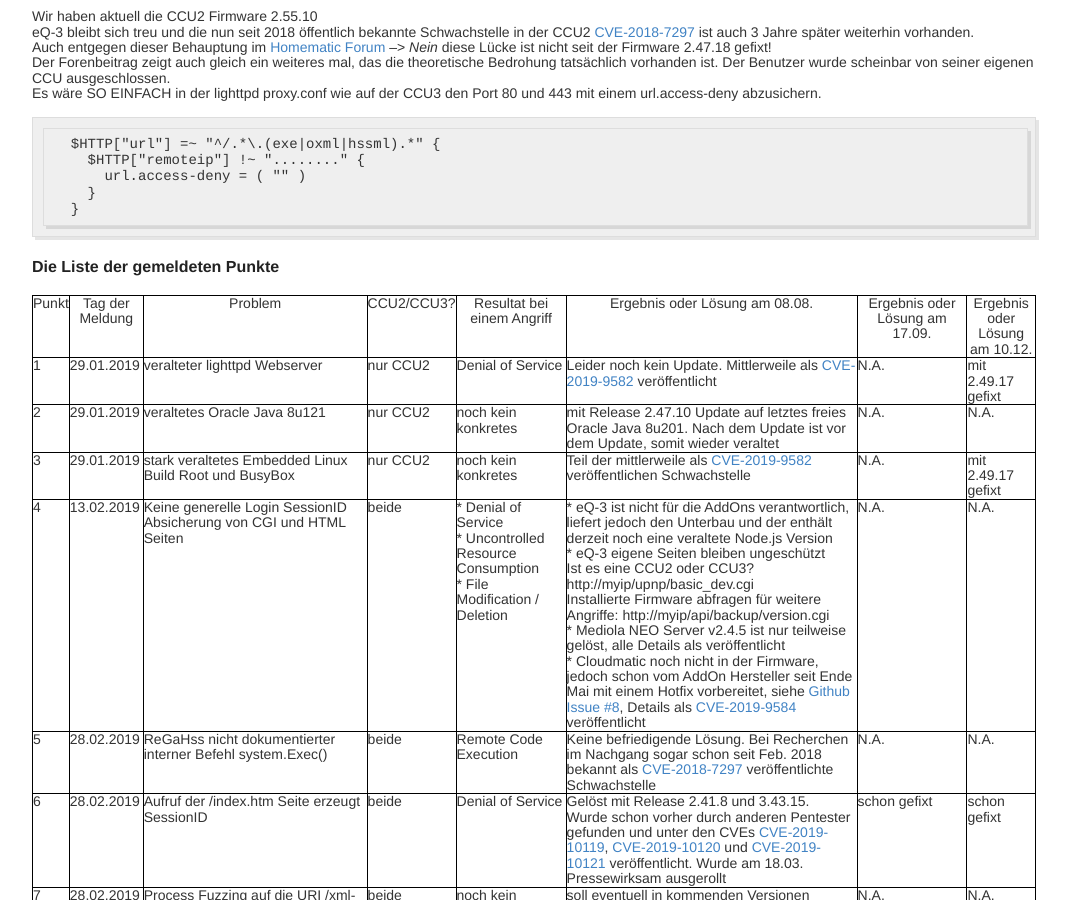
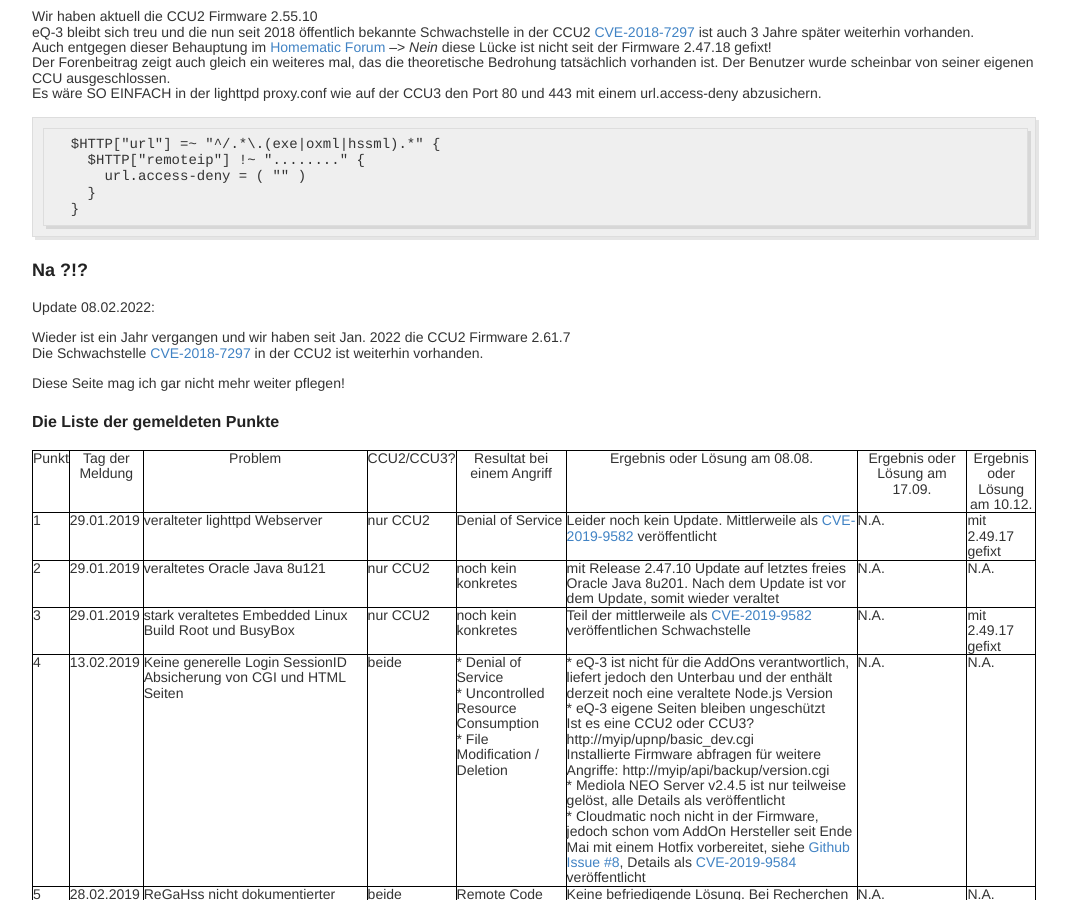
Before and after one commit to psytester/psytester.github.io, a Jekyll site: the page built from _posts/hacking_and_pentests/2019-07-09-eQ-3_Sicherheitsbewusstsein_zur_Homematic_CCU.md, in a window 1280 px wide and 900 px high, scrolled down 2598 px. Shown: the whole window, without its empty margins (106-1176 px from the left). Built offline with Jekyll 4.4.1, drawn with Linux system fonts in a browser that asks for light colours; some of the changed text lies outside the part shown.

Commit message:
Update 2019-07-09-eQ-3_Sicherheitsbewusstsein_zur_Homematic_CCU.md

````diff
--- a/_posts/hacking_and_pentests/2019-07-09-eQ-3_Sicherheitsbewusstsein_zur_Homematic_CCU.md
+++ b/_posts/hacking_and_pentests/2019-07-09-eQ-3_Sicherheitsbewusstsein_zur_Homematic_CCU.md
@@ -1,7 +1,7 @@
 ---
 layout: post
 title:  "(kein) echtes Sicherheitsbewusstsein von eQ-3 zu Homematic CCU Sicherheitslücken?"
-date:   2021-02-09 21:45:00
+date:   2022-02-08 21:30:00 MET
 author: 'psytester'
 ---
 
@@ -130,7 +130,13 @@
   }
 ```
 
+# Na ?!?
+Update 08.02.2022:<br>
 
+Wieder ist ein Jahr vergangen und wir haben seit Jan. 2022 die CCU2 Firmware 2.61.7<br>
+Die Schwachstelle [CVE-2018-7297](https://atomic111.github.io/article/homematic-ccu2-remote-code-execution) in der CCU2 ist weiterhin vorhanden.<br>
+
+Diese Seite mag ich gar nicht mehr weiter pflegen!
 
 ## Die Liste der gemeldeten Punkte
 <div style="overflow-x:auto;">
````
